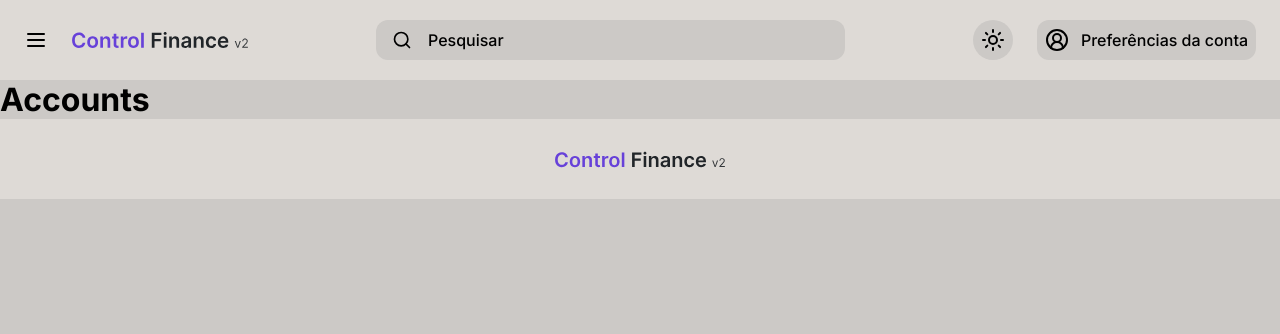
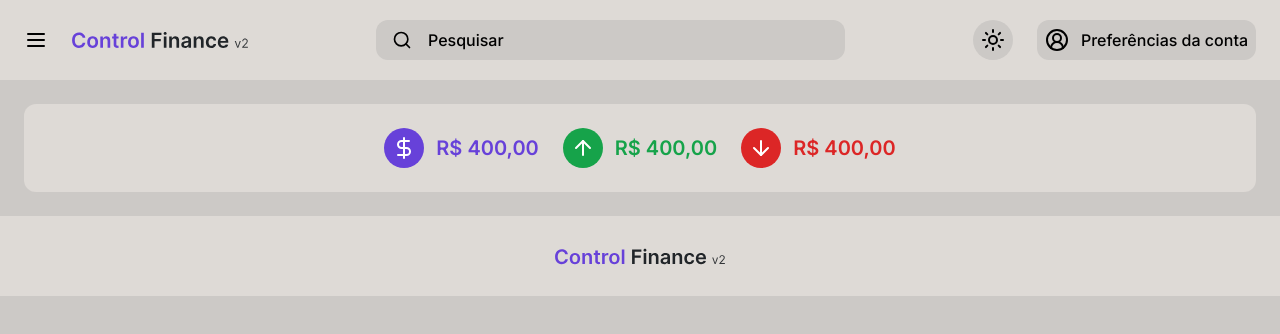
Before and after one commit to ismael-henrique-dev/Control-Finance-v2-Frontend, a React (Vite) app: page /contas in a window 1280 px wide. Shown: the top 334 px of the page. Built offline with nearby package versions, Linux system fonts and the light colour scheme.

Commit message:
component Summary

```diff
--- /dev/null
+++ b/src/components/Summary/index.tsx
@@ -0,0 +1,27 @@
+import { ArrowDown, ArrowUp, DollarSign } from "lucide-react"
+import { ContainerSummary, TransactionType } from "./styles"
+
+export function Summary() {
+  return (
+    <ContainerSummary>
+      <TransactionType variant="total">
+        <div>
+          <DollarSign />
+        </div>
+        <span>R$ 400,00</span>
+      </TransactionType>
+      <TransactionType variant="income">
+        <div>
+          <ArrowUp />
+        </div>
+        <span>R$ 400,00</span>
+      </TransactionType>
+      <TransactionType variant="outcome">
+        <div>
+          <ArrowDown />
+        </div>
+        <span>R$ 400,00</span>
+      </TransactionType>
+    </ContainerSummary>
+  )
+}
--- /dev/null
+++ b/src/components/Summary/styles.tsx
@@ -0,0 +1,62 @@
+import styled from "styled-components"
+
+export const ContainerSummary = styled.div`
+  width: auto;
+  display: flex;
+  align-items: center;
+  justify-content: center;
+  padding: 1.5rem 1.25rem;
+  background-color: ${(props) => props.theme.primaryGray};
+  margin: 24px;
+  gap: 1.5rem;
+  border-radius: 12px;
+  flex-wrap: wrap;
+`
+
+interface TransactionTypeVariants {
+  variant: "total" | "income" | "outcome"
+}
+
+export const TransactionType = styled.div<TransactionTypeVariants>`
+  display: flex;
+  align-items: center;
+  gap: 0.75rem;
+
+  div {
+    width: 2.5rem;
+    height: 2.5rem;
+    border-radius: 50%;
+    display: flex;
+    justify-content: center;
+    align-items: center;
+    background-color: ${(props) => {
+      switch (props.variant) {
+        case "income":
+          return props.theme.green
+        case "outcome":
+          return props.theme.red
+        default:
+          return props.theme.secundary
+      }
+    }};
+
+    svg {
+      color: ${(props) => props.theme.white};
+    }
+  }
+
+  span {
+    font-size: 1.25rem;
+    font-weight: 600;
+    color: ${(props) => {
+      switch (props.variant) {
+        case "income":
+          return props.theme.green
+        case "outcome":
+          return props.theme.red
+        default:
+          return props.theme.secundary
+      }
+    }};
+  }
+`
--- a/src/pages/Accounts/index.tsx
+++ b/src/pages/Accounts/index.tsx
@@ -1,7 +1,9 @@
+import { Summary } from "../../components/Summary";
+
 export function Accounts() {
   return (
     <>
-      <h1>Accounts</h1>
+      <Summary />
     </>
   )
 }
--- a/src/pages/Auth/index.tsx
+++ b/src/pages/Auth/index.tsx
@@ -1,6 +1,8 @@
 import logoWhite from "../../assets/logo-white.svg"
 import { InputOTP } from "./InputOTP"
 import { AuthContainer } from "./styles"
+
+const erro = "Erro" // SÓ PRA ESTILIZAR
 
 export function Auth() {
   return (
@@ -13,7 +15,7 @@ export function Auth() {
       </p>
       <InputOTP />
       <button>Validar código</button>
-      {/* Caso der erro */}
+      {!erro && (<span>Código inválido</span>)}
       <p>
         Não recebeu o código de verificação? <span>Enviar novamente</span>
       </p>
--- a/src/pages/Auth/styles.ts
+++ b/src/pages/Auth/styles.ts
@@ -5,6 +5,7 @@ export const AuthContainer = styled.div`
   top: 50%;
   left: 50%;
   transform: translate(-50%, -50%);
+
   border-radius: 12px;
   background-color: ${(props) => props.theme.primaryGray};
   display: flex;
@@ -19,6 +20,12 @@ export const AuthContainer = styled.div`
     font-size: 1.25rem;
     font-weight: 600;
     color: ${(props) => props.theme.text};
+  }
+
+  span {
+    color: ${(props) => props.theme.red};
+    font-weight: 500;
+    font-size: 0.875rem;
   }
 
   p {
@@ -51,7 +58,10 @@ export const AuthContainer = styled.div`
 
   @media (max-width: 768px) {
     & {
-      top: 10%;
+      padding: 2rem;
+      top: 0;
+      height: 100vh;
+      justify-content: start;
       transform: translate(-50%, 0%);
     }
   }
```
